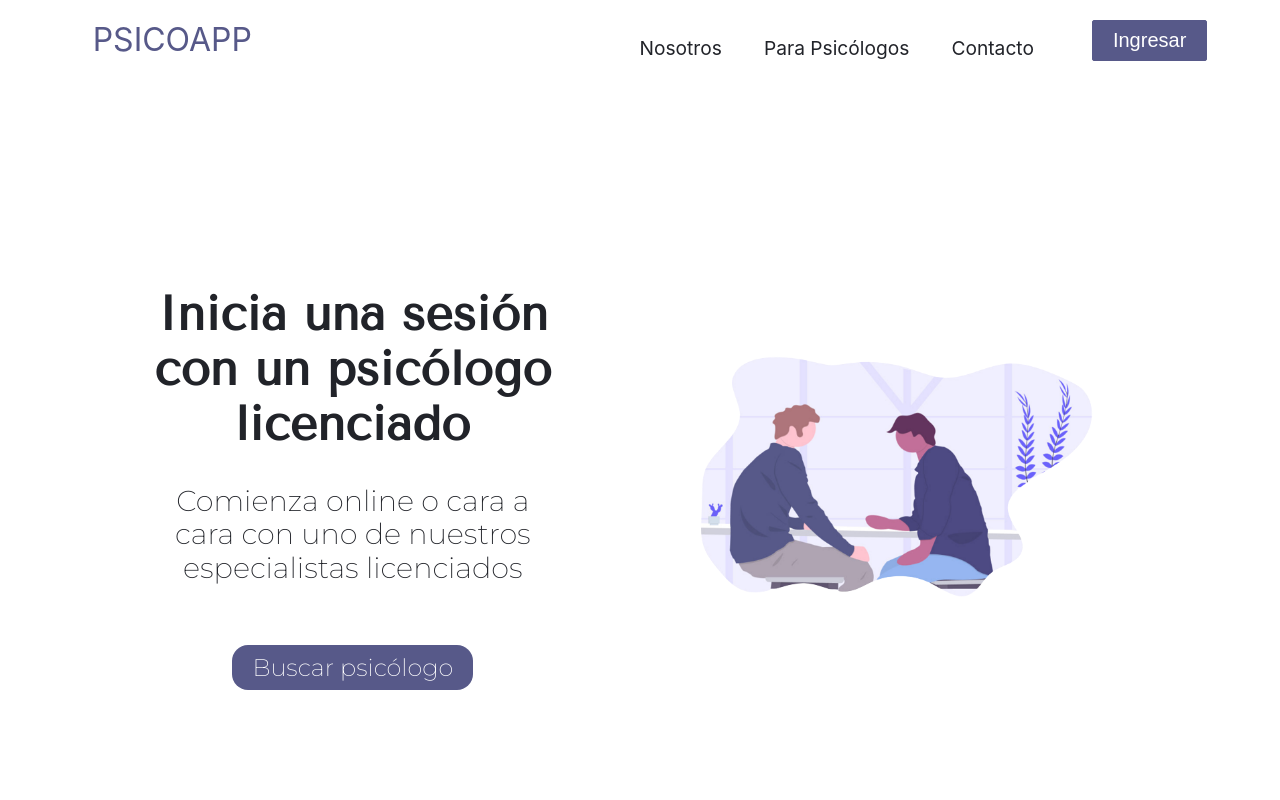
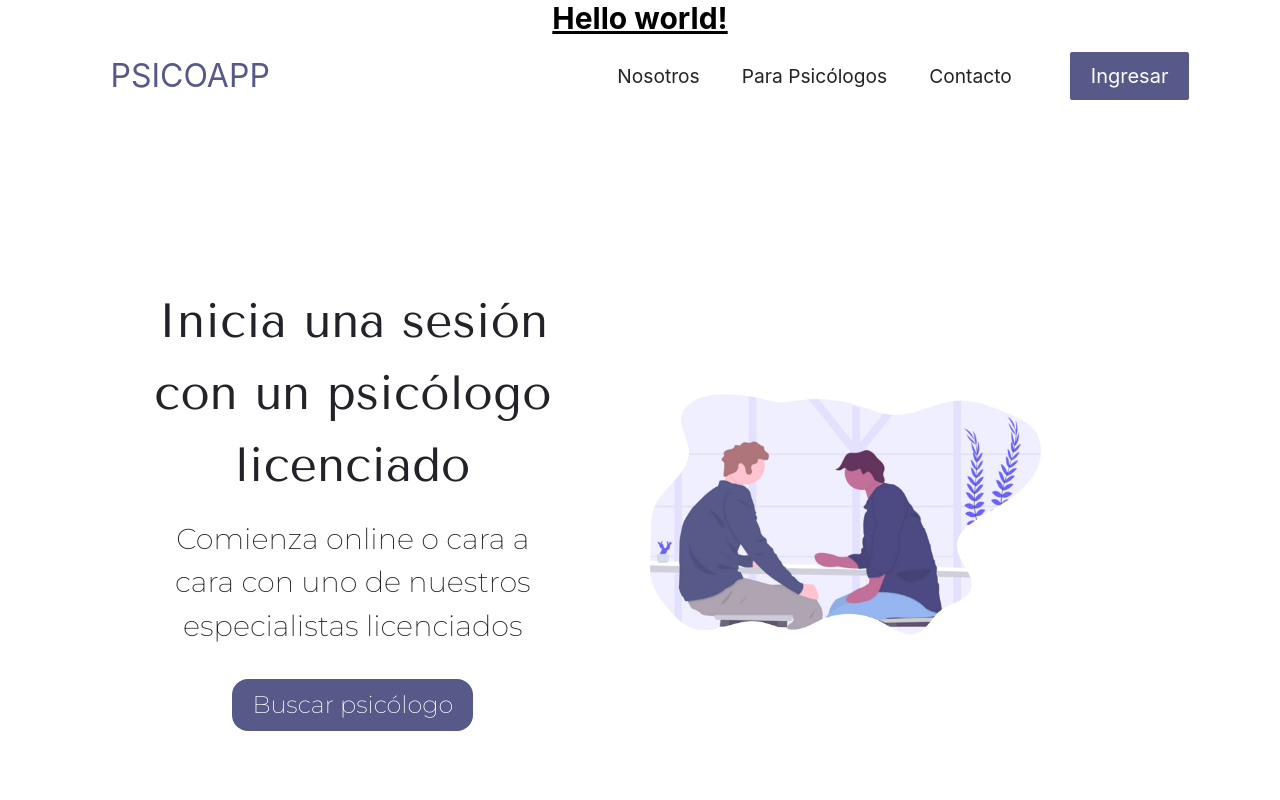
Before and after one commit to tomasld13/PF-psicoApp, a React (Create React App) app in the folder client/: page / in a window 1280 px wide. Shown: the top 800 px of the page. Built offline with nearby package versions, Linux system fonts and the light colour scheme; no server answers.

Commit message:
prueba tailwind

```diff
--- a/client/package.json
+++ b/client/package.json
@@ -42,5 +42,10 @@
       "last 1 firefox version",
       "last 1 safari version"
     ]
+  },
+  "devDependencies": {
+    "autoprefixer": "^10.4.7",
+    "postcss": "^8.4.14",
+    "tailwindcss": "^3.1.4"
   }
 }
--- /dev/null
+++ b/client/postcss.config.js
@@ -0,0 +1,6 @@
+module.exports = {
+  plugins: {
+    tailwindcss: {},
+    autoprefixer: {},
+  },
+}
--- a/client/src/App.js
+++ b/client/src/App.js
@@ -15,6 +15,9 @@
 
   return (
     <div className="App">
+      <h1 className="text-3xl font-bold underline">
+      Hello world!
+      </h1>
         {
           (status === 'authenticated')
           ? <Routes>
--- a/client/src/index.css
+++ b/client/src/index.css
@@ -173,3 +173,7 @@
  * 1. Change the font styles in all browsers.
  * 2. Remove the margin in Firefox and Safari.
  */
+
+@tailwind base;
+@tailwind components;
+@tailwind utilities;
--- /dev/null
+++ b/client/tailwind.config.js
@@ -0,0 +1,10 @@
+/** @type {import('tailwindcss').Config} */
+module.exports = {
+  content: [
+    "./src/**/*.{js,jsx,ts,tsx}",
+  ],
+  theme: {
+    extend: {},
+  },
+  plugins: [],
+}
```
